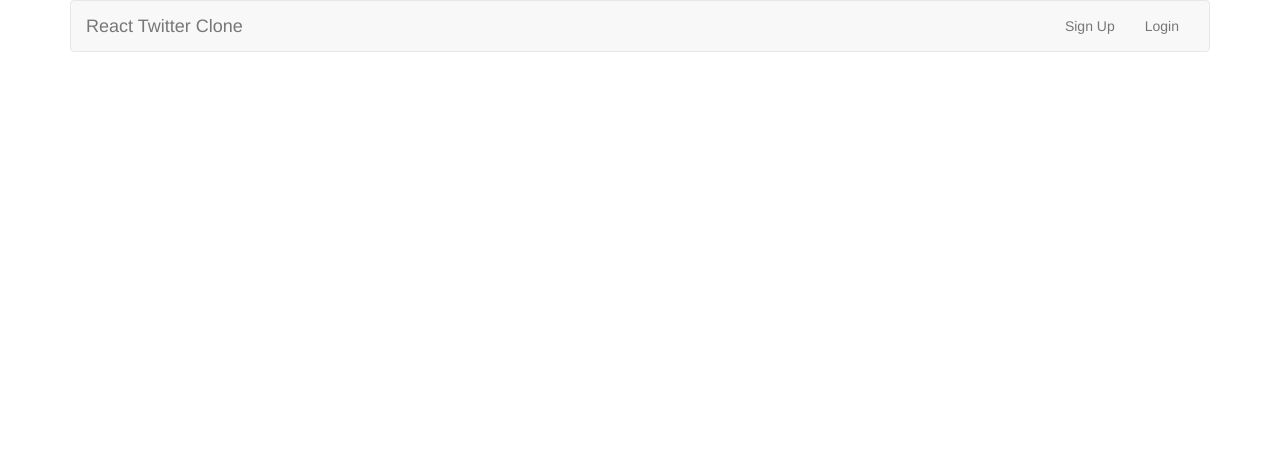
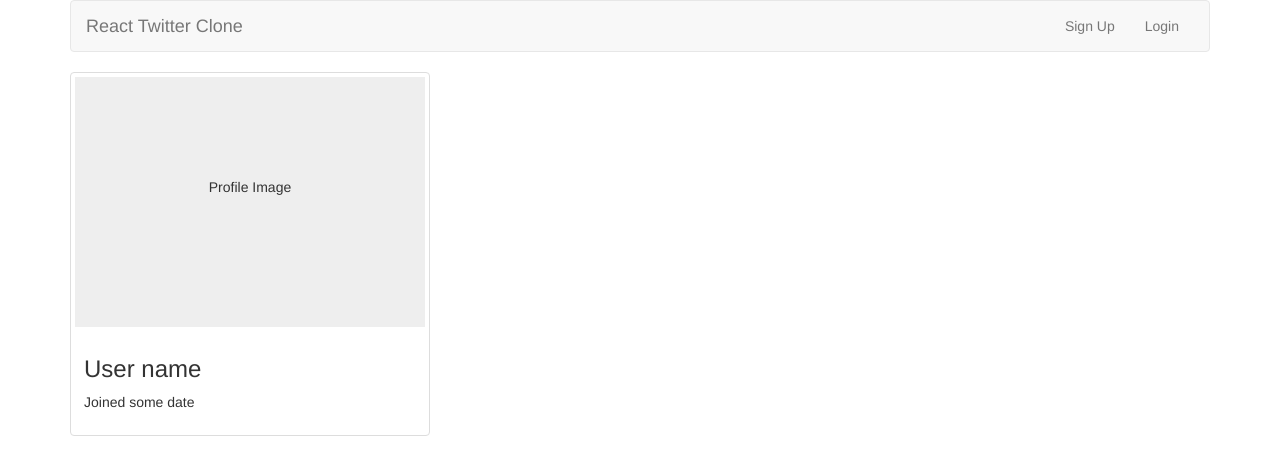
Before and after one commit to liamwang/react-twitter-clone, a React app: page /profile in a window 1280 px wide. Built offline with nearby package versions, Linux system fonts and the light colour scheme.

Commit message:
Added start of profile page

```diff
--- /dev/null
+++ b/client/components/profile/ProfilePage.js
@@ -0,0 +1,14 @@
+import React from 'react';
+import ProfilePicture from './ProfilePicture';
+
+class ProfilePage extends React.Component {
+  render() {
+    return (
+      <div className="row">
+        <ProfilePicture />
+      </div>
+    );
+  }
+}
+
+export default ProfilePage;
--- /dev/null
+++ b/client/components/profile/ProfilePicture.js
@@ -0,0 +1,19 @@
+import React from 'react';
+
+class ProfilePicture extends React.Component {
+  render() {
+    return (
+      <div className="col-sm-6 col-md-4">
+        <div className="thumbnail">
+          <div className="profile-image">Profile Image</div>
+          <div className="caption">
+            <h3>User name</h3>
+            <p>Joined some date</p>
+          </div>
+        </div>
+      </div>
+    );
+  }
+}
+
+export default ProfilePicture;
--- a/client/index.css
+++ b/client/index.css
@@ -1,3 +1,12 @@
+/* General Styling */
+.profile-image {
+  background: #eeeeee;
+  width: 100%;
+  height: 250px;
+  text-align: center;
+  padding-top: 100px;
+}
+
 /* Responsive nav styling */
 .responsive-btn { display: none; }
 .responsive-nav { display: none }
--- a/client/routes.js
+++ b/client/routes.js
@@ -6,8 +6,9 @@ import Greetings from './components/Greetings';
 import SignupPage from './components/signup/SignupPage';
 import LoginPage from './components/login/LoginPage';
 import NewTweetPage from './components/tweets/NewTweetPage';
+import ProfilePage from './components/profile/ProfilePage';
 // higher order components used to protect client side routing
-import requireAuth from './utils/requireAuth';
+import tweetRedirect from './utils/tweetRedirect';
 import loginRedirect from './utils/loginRedirect';
 
 export default (
@@ -16,7 +17,8 @@ export default (
       <Route exact path="/" component={Greetings} />
       <Route path="/signup" component={SignupPage} />
       <Route path="/login" component={loginRedirect(LoginPage)} />
-      <Route path="/tweets" component={requireAuth(NewTweetPage)} />
+      <Route path="/tweets" component={tweetRedirect(NewTweetPage)} />
+      <Route path="/profile" component={ProfilePage} />
     </Switch>
   </App>
 );
```
Also changed, not shown: client/utils/tweetRedirect.js (renamed from client/utils/requireAuth.js).
